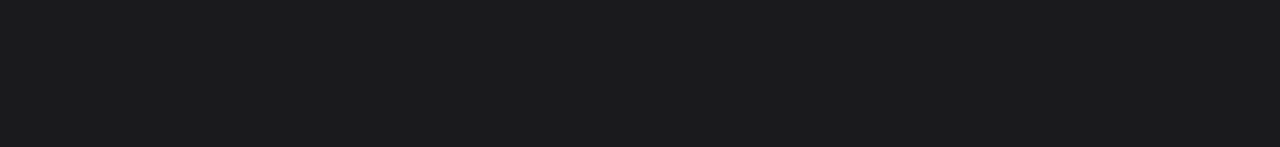
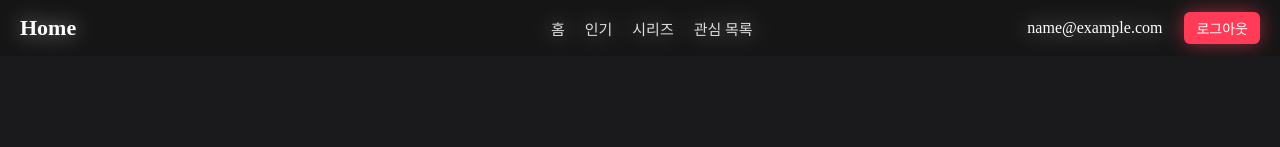
Before and after one commit to Yun-hanseo/pb_pj, a Vue app: page /#/popular in a window 1280 px wide. Shown: the top 147 px of the page. Built offline with nearby package versions, Linux system fonts and the light colour scheme; no server answers; sample sign-in values are in the browser's storage.

Commit message:
헤더부분 수정(2) 로그아웃 부분 되살리기

```diff
--- a/src/App.vue
+++ b/src/App.vue
@@ -1,9 +1,7 @@
 <template>
   <div :class="['app-wrapper', { 'no-padding': isLoginPage }]">
-    <!-- 로그인 페이지가 아닐 때만 헤더 표시 -->
     <Header v-if="!isLoginPage" />
 
-    <!-- RouterView + transition (Vue 경고 해결) -->
     <router-view v-slot="{ Component }">
       <transition name="fade" mode="out-in">
         <component :is="Component" />
@@ -13,24 +11,16 @@
 </template>
 
 <script setup>
-import { useRoute, useRouter } from "vue-router";
-import { computed, onMounted } from "vue";
+import { useRoute } from "vue-router";
+import { computed } from "vue";
 import Header from "@/components/common/Header.vue";
-import { getCurrentUser } from "@/utils/login.js";
 
 const route = useRoute();
-const router = useRouter();
 
-// 로그인 페이지 여부
-const isLoginPage = computed(() => route.path === "/signin");
-
-// ⭐ 앱 실행 시 자동 로그인 처리
-onMounted(() => {
-  const user = getCurrentUser();
-  if (user && route.path === "/signin") {
-    router.push("/"); // 로그인 돼있으면 홈으로 이동
-  }
-});
+// Hash 모드이기 때문에 fullPath 체크
+const isLoginPage = computed(() =>
+    route.fullPath.includes("/signin")
+);
 </script>
 
 <style>
--- a/src/components/common/Header.vue
+++ b/src/components/common/Header.vue
@@ -1,16 +1,38 @@
+<template>
+  <header :class="{ scrolled: isScrolled, hidden: isHidden }" class="header">
+    <!-- 로고 -->
+    <div class="logo" @click="goHome">Home</div>
+
+    <!-- 메뉴 -->
+    <nav class="nav">
+      <RouterLink to="/">홈</RouterLink>
+      <RouterLink to="/popular">인기</RouterLink>
+      <RouterLink to="/search">시리즈</RouterLink>
+      <RouterLink to="/wishlist">관심 목록</RouterLink>
+    </nav>
+
+    <!-- 로그인 정보 -->
+    <div class="user-area">
+      <span v-if="user" class="user-email">{{ user.email }}</span>
+      <button v-if="user" class="logout-btn" @click="logout">로그아웃</button>
+    </div>
+  </header>
+</template>
+
 <script setup>
 import { ref, onMounted, onUnmounted } from "vue";
 import { useRouter } from "vue-router";
 
 const router = useRouter();
 
-// 🔥 currentUser로 변경
+// 🔥 로그인 정보 가져오기 (currentUser 기준)
 const user = JSON.parse(localStorage.getItem("currentUser") || "null");
 
 const isScrolled = ref(false);
 const isHidden = ref(false);
 let lastScrollY = 0;
 
+// 스크롤 이벤트
 function handleScroll() {
   if (window.innerWidth > 600) {
     isHidden.value = false;
@@ -32,14 +54,77 @@
 onMounted(() => window.addEventListener("scroll", handleScroll));
 onUnmounted(() => window.removeEventListener("scroll", handleScroll));
 
+// 홈 이동
 function goHome() {
   router.push("/");
 }
 
-// 🔥 currentUser 삭제
+// 로그아웃
 function logout() {
   localStorage.removeItem("currentUser");
+  alert("로그아웃 되었습니다!");
   router.push("/signin");
-  alert("로그아웃 되었습니다!");
 }
 </script>
+
+<style scoped>
+.header {
+  width: 100%;
+  position: fixed;
+  top: 0;
+  left: 0;
+  padding: 12px 20px;
+  display: flex;
+  justify-content: space-between;
+  align-items: center;
+
+  backdrop-filter: blur(10px);
+  background: rgba(20, 20, 20, 0.45);
+  transition: background 0.3s ease, padding 0.3s ease;
+  z-index: 1000;
+}
+
+.header.scrolled {
+  background: rgba(20, 20, 20, 0.85);
+  padding: 8px 20px;
+}
+
+.logo {
+  color:white;
+  font-size: 22px;
+  font-weight: 700;
+  cursor: pointer;
+}
+
+.nav {
+  display: flex;
+  gap: 20px;
+  margin-left:200px;
+}
+
+.nav a {
+  color: #ddd;
+  font-size: 15px;
+  text-decoration: none;
+  transition: 0.2s;
+}
+
+.user-area {
+  display: flex;
+  align-items: center;
+  color:white;
+  gap: 12px;
+  margin-right:40px;
+}
+
+.logout-btn {
+  background: #ff3b57;
+  border: none;
+  padding: 6px 12px;
+  border-radius: 6px;
+  font-size: 14px;
+  color: white;
+  cursor: pointer;
+  margin-left:10px;
+}
+</style>
```
